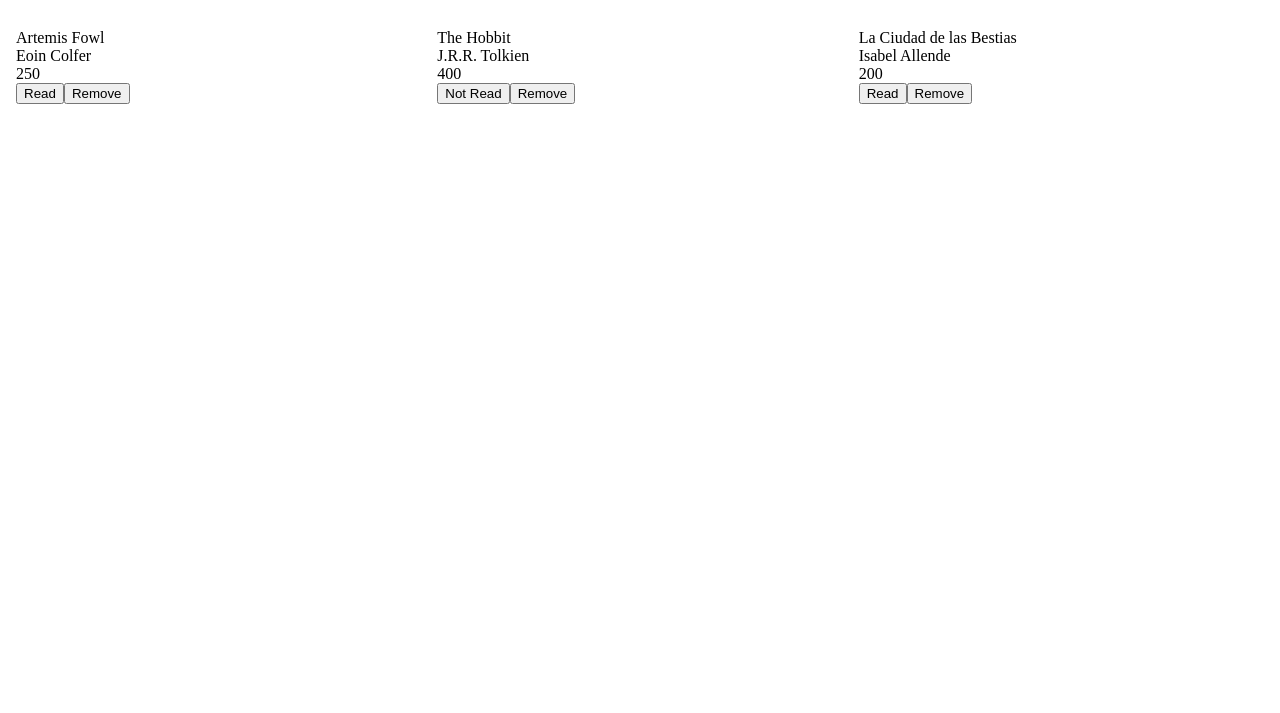
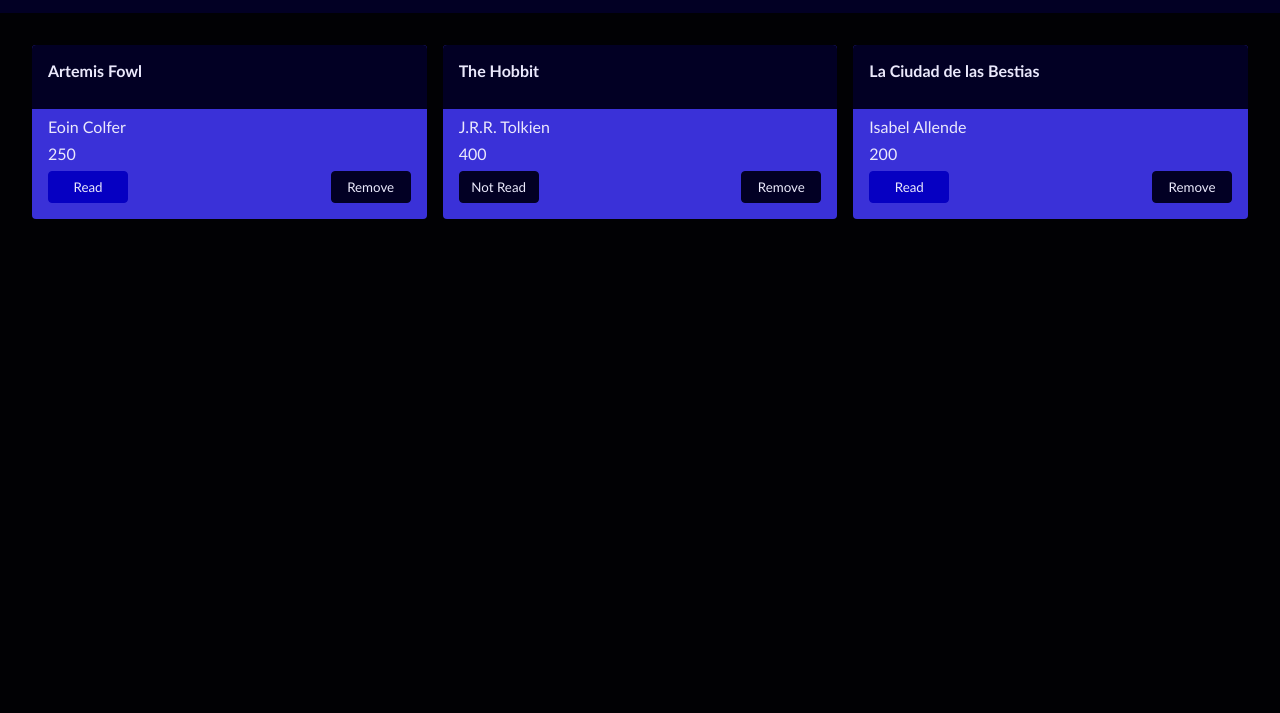
Before and after one commit to Leanhj/odin-library, a plain HTML site: page index.html in a window 1280 px wide. Shown: the part 87-800 px from the top of the page. Drawn offline with Linux system fonts and the light colour scheme.

Commit message:
Finished main page styling

```diff
--- a/javascript.js
+++ b/javascript.js
@@ -14,6 +14,9 @@ function Book(title, author, pages, read) {
             return `${this.title} by ${this.author}, ${this.pages} pages, not read yet`;
         }
     };
+    this.readStatus = function() {
+        this.read = !(this.read);
+    }
 }
 
 // --- Add book to library function ---
@@ -42,7 +45,9 @@ function createBookCard(bookNodes, book, idx) {
     const cardTitle = document.createElement("div");
     const cardAuthor = document.createElement("div");
     const cardPages = document.createElement("div");
+    const buttonsContainer = document.createElement("div");
     const cardRead = document.createElement("button");
+    cardRead.classList = "read-button";
     const cardRemove = document.createElement("button");
     cardRemove.textContent = "Remove";
     cardRemove.className = "remove";
@@ -52,8 +57,10 @@ function createBookCard(bookNodes, book, idx) {
     cardPages.textContent = book.pages;
     if (book.read) {
         cardRead.textContent = "Read";
+        cardRead.className = "read";
     } else {
         cardRead.textContent = "Not Read";
+        cardRead.className = "not-read";
     }
 
     cardRemove.addEventListener("click", () => {
@@ -61,11 +68,17 @@ function createBookCard(bookNodes, book, idx) {
         render();
     });
 
+    cardRead.addEventListener("click", () => {
+        book.readStatus();
+        render();
+    });
+
     card.appendChild(cardTitle);
     card.appendChild(cardAuthor);
     card.appendChild(cardPages);
-    card.appendChild(cardRead);
-    card.appendChild(cardRemove);
+    buttonsContainer.appendChild(cardRead);
+    buttonsContainer.appendChild(cardRemove);
+    card.appendChild(buttonsContainer);
     bookNodes.appendChild(card);
 }
 
--- a/styles.css
+++ b/styles.css
@@ -1,5 +1,20 @@
+:root {
+    --background: #010104;
+    --primary: #3a31d8;
+    --secondary: #020024;
+    --accent: #0600c2;
+    --text: #ebe9fc;
+}
+
+* {
+    font-family: Seravek, 'Gill Sans Nova', Ubuntu, Calibri, 'DejaVu Sans', source-sans-pro, sans-serif;
+    font-weight: normal;
+    color: var(--text);
+}
+
 body {
     margin: 0;
+    background-color: var(--background);
 }
 
 .container {
@@ -12,6 +27,7 @@ body {
     justify-content: space-between;
     align-items: center;
     padding: 1rem;
+    background-color: var(--secondary);
 }
 
 .title {
@@ -27,9 +43,68 @@ body {
     align-items: center;
 }
 
+.library {
+    padding: 1rem;
+}
+
 .books-array {
     display: grid;
     grid-template-columns: repeat(auto-fit, minmax(200px, 1fr));
     gap: 1rem;
     padding: 1rem;
 }
+
+button {
+    border-radius: 4px;
+    border: 1px solid var(--secondary);
+    background-color: var(--secondary);
+    cursor: pointer;
+    height: 2rem;
+    width: 5rem;
+}
+
+button:hover {
+    background-color: var(--accent);
+    border: 1px solid var(--accent);
+}
+
+.new-book {
+    background-color: var(--primary);
+    border: 1px solid var(--secondary);
+}
+
+.card {
+    border-radius: 4px;
+    background-color: #3a31d8;
+    padding: 1rem;
+}
+
+.card div {
+    margin-bottom: 0.5rem;
+}
+
+.card div:first-child {
+    font-weight: bold;
+    height: 2rem;
+    background-color: #020024;
+    padding: 1rem;
+    margin: -1rem -1rem 0.5rem -1rem;
+    border-top-left-radius: 4px;
+    border-top-right-radius: 4px;
+}
+
+.card div:last-child {
+    margin-bottom: 0;
+    display: flex;
+    justify-content: space-between;
+}
+
+.read {
+    background-color: var(--accent);
+    border: 1px solid var(--accent);
+}
+
+.not-read {
+    background-color: var(--secondary);
+    border: 1px solid var(--secondary);
+}
```
